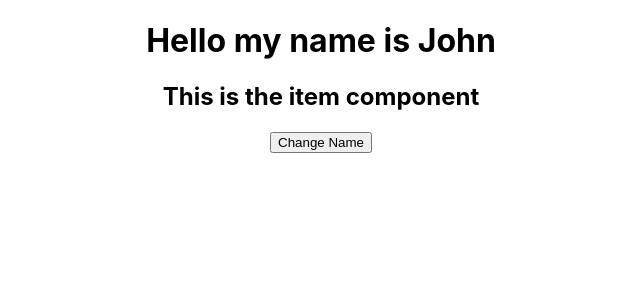
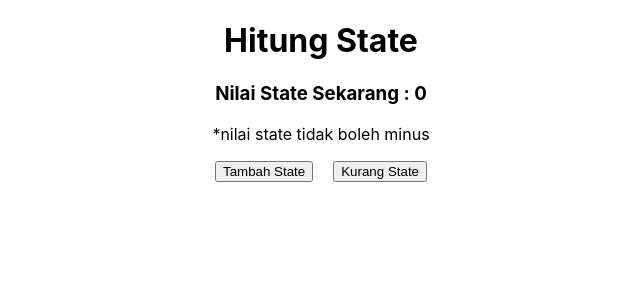
Before and after one commit to maleotech/RPL-MODERN-ARSITEKTUR, a React (Create React App) app in the folder my-app/: page / in a window 1280 px wide. Shown: the top 300 px of the page, without its empty margins (319-959 px from the left). Built offline with nearby package versions, Linux system fonts and the light colour scheme.

Commit message:
update materi session 3

```diff
--- a/my-app/src/App.css
+++ b/my-app/src/App.css
@@ -2,15 +2,8 @@
   text-align: center;
 }
 
-.App-logo {
-  height: 40vmin;
-  pointer-events: none;
-}
-
-@media (prefers-reduced-motion: no-preference) {
-  .App-logo {
-    animation: App-logo-spin infinite 20s linear;
-  }
+.App button {
+  margin-inline: 10px;
 }
 
 .App-header {
--- a/my-app/src/App.jsx
+++ b/my-app/src/App.jsx
@@ -1,30 +1,62 @@
 import "./App.css";
 import React from "react";
 
-class Item extends React.Component {
-  render() {
-    return <h2>This is the item component</h2>;
-  }}
-
-class App extends React.Component {
+export default class App extends React.Component {
   constructor(props) {
     super(props);
-    this.state = {name: 'John'}
+    this.state = {
+      hitung: 0, // state hitung default
+    };
   }
-  changeName = () => {
-    this.setState({name: 'Baihaqi'})
-  }
+
+  // function menambahkan nilai state
+  tambahState = () => {
+    this.setState({ hitung: this.state.hitung + 1 })};
+
+  // function mengurangkan nilai state
+  kurangState = () => {
+    if (this.state.hitung > 0) {    // pastikan nilai state lebih dari 0
+      this.setState({ hitung: this.state.hitung - 1 });
+    } else {
+      alert("Pengurangan State Telah Mencapai Batas")
+      this.setState({ hitung: this.state.hitung });
+    }};
+
   render() {
     return (
       <div className="App">
-        <h1>Hello my name is {this.state.name}</h1>
-        <Item />
-        <button
-          type="button"
-          onClick={this.changeName}>
-          Change Name
-        </button>
-     </div>);
-  }}
+        <h1>Hitung State</h1>
+        <h3>Nilai State Sekarang : {this.state.hitung}</h3>
+        <p>*nilai state tidak boleh minus</p>
+        <button onClick={this.tambahState}>Tambah State</button>
+        <button onClick={this.kurangState}>Kurang State</button>
+      </div>
+    )}}
 
-export default App;
+// class Item extends React.Component {
+//   render() {
+//     return <h2>This is the item component</h2>;
+//   }}
+
+// class App extends React.Component {
+//   constructor(props) {
+//     super(props);
+//     this.state = {name: 'John'}
+//   }
+//   changeName = () => {
+//     this.setState({name: 'Baihaqi'})
+//   }
+//   render() {
+//     return (
+//       <div className="App">
+//         <h1>Hello my name is {this.state.name}</h1>
+//         <Item />
+//         <button
+//           type="button"
+//           onClick={this.changeName}>
+//           Change Name
+//         </button>
+//      </div>);
+//   }}
+
+// export default App;
```
